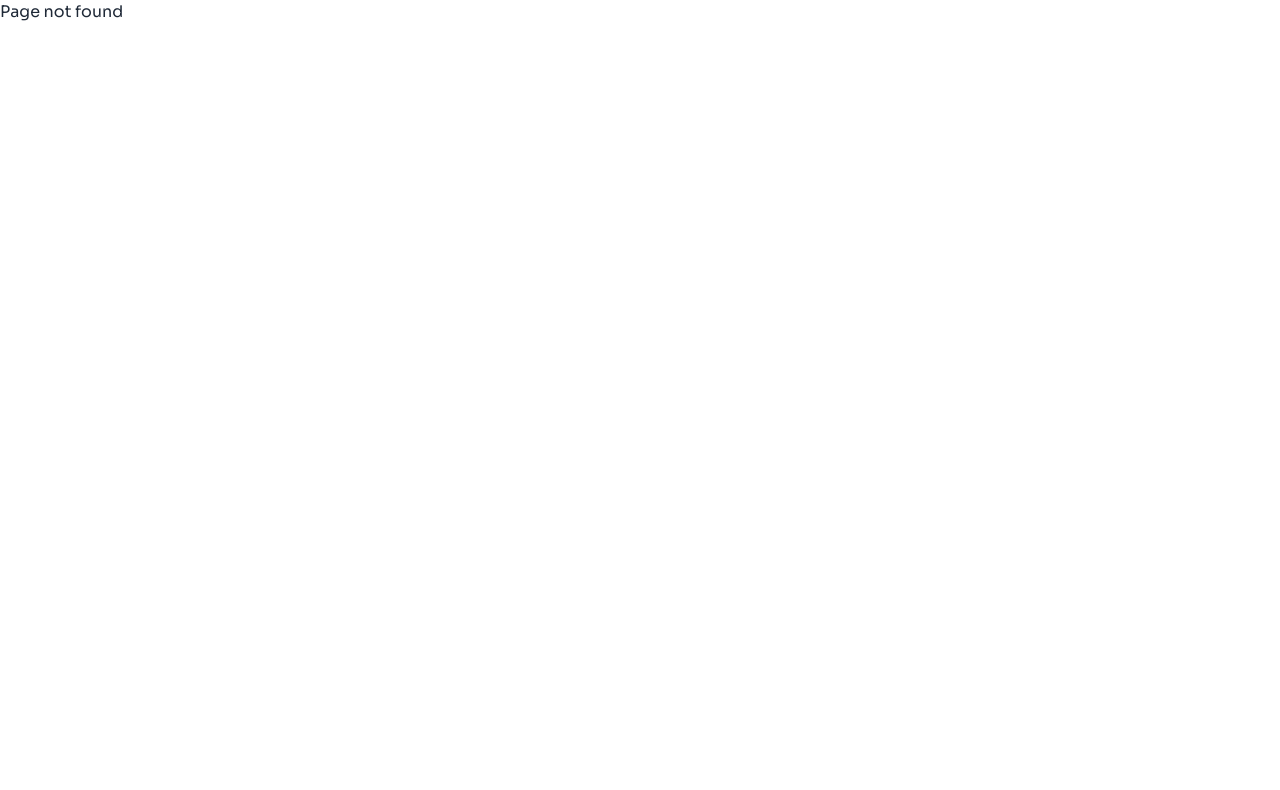
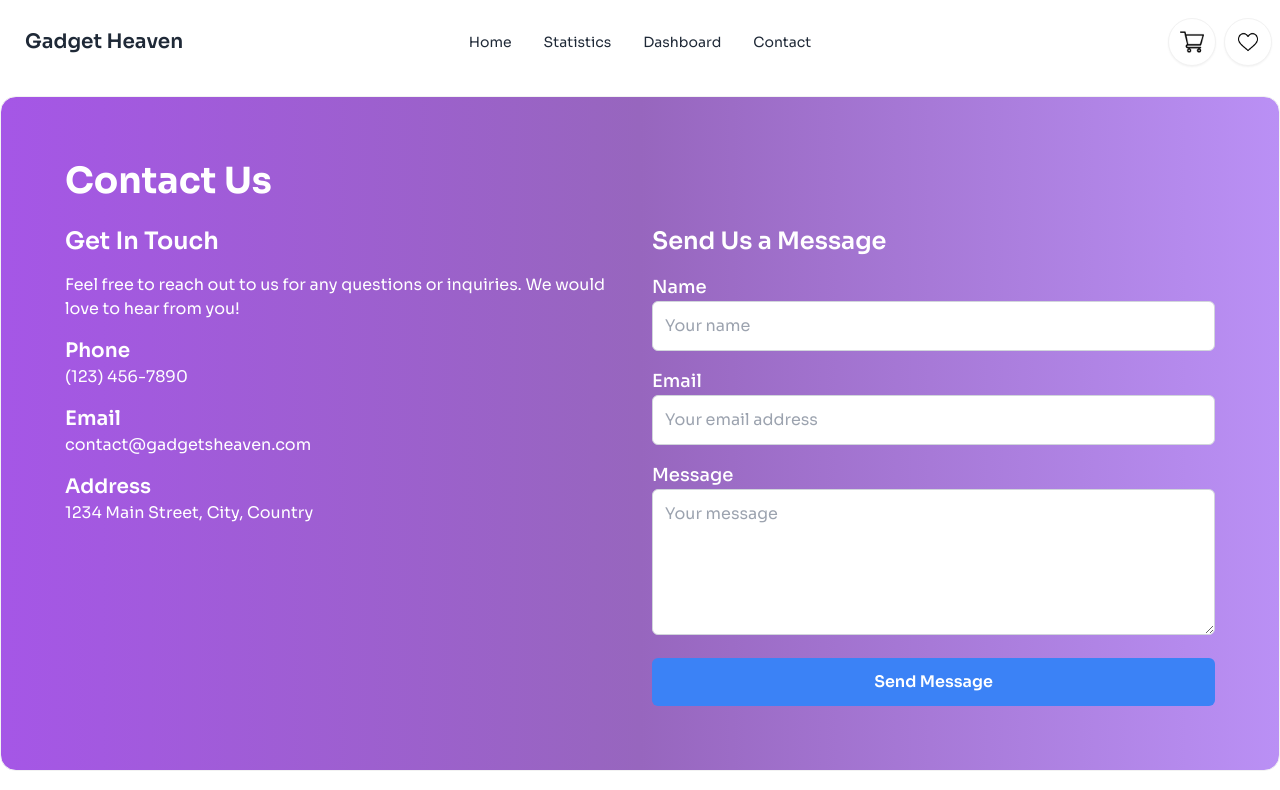
Before and after one commit to mozaddedalfeshani/p8-gadegetHeaven, a React (Vite) app: page /contact in a window 1280 px wide. Before the commit this address had no page. Shown: the top 790 px of the page. Built offline with nearby package versions, Linux system fonts and the light colour scheme.

Commit message:
More ui experience enhance and added Contact Web

```diff
--- a/colorconverttemp.css
+++ b/colorconverttemp.css
@@ -1,3 +1,3 @@
 body {
-    color: #09080f0d;
+    color: #09080f99;
 }
--- a/src/App.jsx
+++ /dev/null
@@ -1,19 +0,0 @@
-import React from "react";
-import { BrowserRouter as Router, Route, Switch } from "react-router-dom";
-import Dashboard from "./pages/Dashboard";
-// ...other imports...
-
-function App() {
-  return (
-    <Router>
-      <Switch>
-        {/* Define the route for Dashboard */}
-        <Route path="/dashboard" component={Dashboard} />
-        {/* ...other routes... */}
-        <Route path="*" component={NotFound} /> {/* Fallback route */}
-      </Switch>
-    </Router>
-  );
-}
-
-export default App;
--- a/src/components/Nav/NavBar.jsx
+++ b/src/components/Nav/NavBar.jsx
@@ -2,11 +2,12 @@ import React, { useContext } from "react";
 import { Link, useLocation } from "react-router-dom";
 import heart from "../../assets/heart.png"; // Ensure this path is correct
 import shop from "../../assets/shop.png"; // Ensure this path is correct
-import { WishlistContext } from "../../routes/Root";
+import { CartContext, WishlistContext } from "../../routes/Root";
 
 export default function NavBar() {
   const location = useLocation();
   const { wCart } = useContext(WishlistContext);
+  const { cart } = useContext(CartContext);
   console.log(wCart.length);
   const isHomePage = location.pathname === "/";
 
@@ -105,15 +106,33 @@ export default function NavBar() {
               Dashboard
             </Link>
           </li>
+          <li>
+            <Link
+              to="/contact"
+              // className={location.pathname === "/dashboard" ? "underline" : ""}
+            >
+              Contact
+            </Link>
+          </li>
         </ul>
       </div>
       <div className="navbar-end">
-        <Link to="/" className="btn btn-circle mr-2  bg-[#FFFFFF]">
-          <img src={shop} className="w-5" />
+        <Link to="/dashboard" className="btn btn-circle mr-2  bg-[#FFFFFF]">
+          <div className="relative">
+            <img src={shop} className="w-6" />
+            {console.log(cart.length)}
+            <div
+              className={`badge absolute -top-2 ${
+                cart.length > 0 ? "" : "hidden"
+              }`}>
+              {cart.length}
+            </div>
+          </div>
         </Link>
         <Link to="/dashboard" className="btn btn-circle  bg-[#FFFFFF]">
           <div className="relative">
             <img src={heart} className=" w-5" />
+
             <div
               class={`badge ${
                 wCart.length > 0 ? "" : "hidden"
--- a/src/main.jsx
+++ b/src/main.jsx
@@ -7,6 +7,7 @@ import Home from "./pages/Home";
 import Dashboard from "./pages/Dashboard";
 import Statistics from "./pages/Statistics";
 import Details from "./pages/Details";
+import Contact from "./pages/Contact";
 
 const router = createBrowserRouter([
   {
@@ -25,6 +26,10 @@ const router = createBrowserRouter([
       {
         path: "statistics",
         element: <Statistics />,
+      },
+      {
+        path: "contact",
+        element: <Contact />,
       },
       {
         path: "/details/:id",
--- /dev/null
+++ b/src/pages/Contact.jsx
@@ -0,0 +1,121 @@
+import React, { useState } from "react";
+
+export default function Contact() {
+  const [formData, setFormData] = useState({
+    name: "",
+    email: "",
+    message: "",
+  });
+
+  // Handle form input changes
+  const handleChange = (e) => {
+    const { name, value } = e.target;
+    setFormData((prevData) => ({
+      ...prevData,
+      [name]: value,
+    }));
+  };
+
+  // Handle form submission
+  const handleSubmit = (e) => {
+    e.preventDefault();
+    // Here you can handle the form submission (e.g., send the data to an API)
+    console.log("Form submitted", formData);
+  };
+
+  return (
+    <div className="container mx-auto p-10 card card-bordered my-5 text-[#ffffff] bg-gradient-to-r from-[#9538e2d8] via-[#9766be] to-[#ba90f5] ">
+      <div className="container mx-auto p-6 ">
+        <h1 className="text-4xl card-title  font-bold mb-6">Contact Us</h1>
+
+        <div className="grid grid-cols-1 md:grid-cols-2 gap-6">
+          {/* Contact Information Section */}
+          <div>
+            <h2 className="text-2xl font-semibold mb-4">Get In Touch</h2>
+            <p className="mb-4">
+              Feel free to reach out to us for any questions or inquiries. We
+              would love to hear from you!
+            </p>
+
+            <div className="mb-4">
+              <h3 className="text-xl font-semibold">Phone</h3>
+              <p>(123) 456-7890</p>
+            </div>
+
+            <div className="mb-4">
+              <h3 className="text-xl font-semibold">Email</h3>
+              <p>contact@gadgetsheaven.com</p>
+            </div>
+
+            <div className="mb-4">
+              <h3 className="text-xl font-semibold">Address</h3>
+              <p>1234 Main Street, City, Country</p>
+            </div>
+          </div>
+
+          {/* Contact Form Section */}
+          <div>
+            <h2 className="text-2xl font-semibold mb-4">Send Us a Message</h2>
+            <form onSubmit={handleSubmit} className="space-y-4">
+              <div>
+                <label htmlFor="name" className="block text-lg font-medium">
+                  Name
+                </label>
+                <input
+                  type="text"
+                  id="name"
+                  name="name"
+                  value={formData.name}
+                  onChange={handleChange}
+                  required
+                  className="w-full p-3 border border-gray-300 rounded-md"
+                  placeholder="Your name"
+                />
+              </div>
+
+              <div>
+                <label htmlFor="email" className="block text-lg font-medium">
+                  Email
+                </label>
+                <input
+                  type="email"
+                  id="email"
+                  name="email"
+                  value={formData.email}
+                  onChange={handleChange}
+                  required
+                  className="w-full p-3 border border-gray-300 rounded-md"
+                  placeholder="Your email address"
+                />
+              </div>
+
+              <div>
+                <label htmlFor="message" className="block text-lg font-medium">
+                  Message
+                </label>
+                <textarea
+                  id="message"
+                  name="message"
+                  value={formData.message}
+                  onChange={handleChange}
+                  required
+                  rows="5"
+                  className="w-full p-3 border border-gray-300 rounded-md"
+                  placeholder="Your message"
+                />
+              </div>
+
+              <div>
+                <button
+                  type="submit"
+                  className="w-full p-3 bg-blue-500 text-white font-semibold rounded-md hover:bg-blue-600">
+                  Send Message
+                </button>
+              </div>
+            </form>
+          </div>
+        </div>
+      </div>
+    </div>
+  );
+}
--- a/src/pages/Dashboard.jsx
+++ b/src/pages/Dashboard.jsx
@@ -4,6 +4,7 @@ import tool from "../assets/tool.png";
 import close from "../assets/close.png";
 import toast, { Toaster } from "react-hot-toast";
 import Modal from "../components/Modal";
+import verified from "../assets/verified.png";
 
 const showModal = () => {
   return <Modal />;
@@ -16,7 +17,7 @@ const notify = (message) => {
 
 export default function Dashboard() {
   const [wishlist, setwishlist] = useState(false);
-  const [modalOpen, setModalOpen] = useState(false);
+
   const { cart, setCart } = useContext(CartContext);
   const { wCart, setWCart } = useContext(WishlistContext);
   const [total, setTotal] = useState(0);
@@ -64,10 +65,18 @@ export default function Dashboard() {
     <>
       {/* Khella shuru  */}
       <dialog id="my_modal_2" className="modal">
-        <div className="modal-box card">
+        <div className="modal-box card ">
           {console.log(total, "dd")}
-          <h3 className="font-bold text-lg">{updateTotal}</h3>
-          <p className="py-4">Press ESC key or click outside to close</p>
+          <div className="card-body flex-col justify-center items-center">
+            <img src={verified} className="w-20" />
+            <hr style={{ color: "black" }} />
+            <p className="font-bold">Payment Successfully</p>
+            <p className="text-[##09080f99] text-[16px]">
+              Thank's for purchasing
+            </p>
+            <h3 className="font-bold text-lg">Total : {updateTotal}</h3>
+            <p className="py-4">Click outside to close</p>
+          </div>
         </div>
         <form method="dialog" className="modal-backdrop">
           <button>close</button>
--- a/src/pages/Footer.jsx
+++ b/src/pages/Footer.jsx
@@ -3,17 +3,17 @@ import React from "react";
 export default function Footer() {
   return (
     <div>
-      <footer class="bg-gray-900 text-gray-400 py-10">
+      <footer class="bg-[#ffffff85] card card-bordered rounded-[0px] text-[#09080f99] py-10">
         <div class="max-w-6xl mx-auto px-4 sm:px-6 lg:px-8">
           <div class="text-center mb-8">
-            <h2 class="text-2xl font-bold text-white">Gadget Heaven</h2>
-            <p class="text-gray-400">
+            <h2 class="text-2xl font-bold text-black">Gadget Heaven</h2>
+            <p class="text-[##09080f99]">
               Leading the way in cutting-edge technology and innovation.
             </p>
           </div>
           <div class="flex flex-col md:flex-row justify-center gap-10 text-center">
             <div>
-              <h3 class="text-lg font-semibold text-white">Services</h3>
+              <h3 class="text-lg font-semibold text-black">Services</h3>
               <ul class="mt-2 space-y-1">
                 <li>
                   <a href="#" class="hover:text-white">
@@ -38,7 +38,7 @@ export default function Footer() {
               </ul>
             </div>
             <div>
-              <h3 class="text-lg font-semibold text-white">Company</h3>
+              <h3 class="text-lg font-semibold text-black">Company</h3>
               <ul class="mt-2 space-y-1">
                 <li>
                   <a href="#" class="hover:text-white">
@@ -58,7 +58,7 @@ export default function Footer() {
               </ul>
             </div>
             <div>
-              <h3 class="text-lg font-semibold text-white">Legal</h3>
+              <h3 class="text-lg font-semibold text-black">Legal</h3>
               <ul class="mt-2 space-y-1">
                 <li>
                   <a href="#" class="hover:text-white">
```
Also changed, not shown: src/assets/verified.png (added), 1 other file (tests, documents, lock files or other folders).
